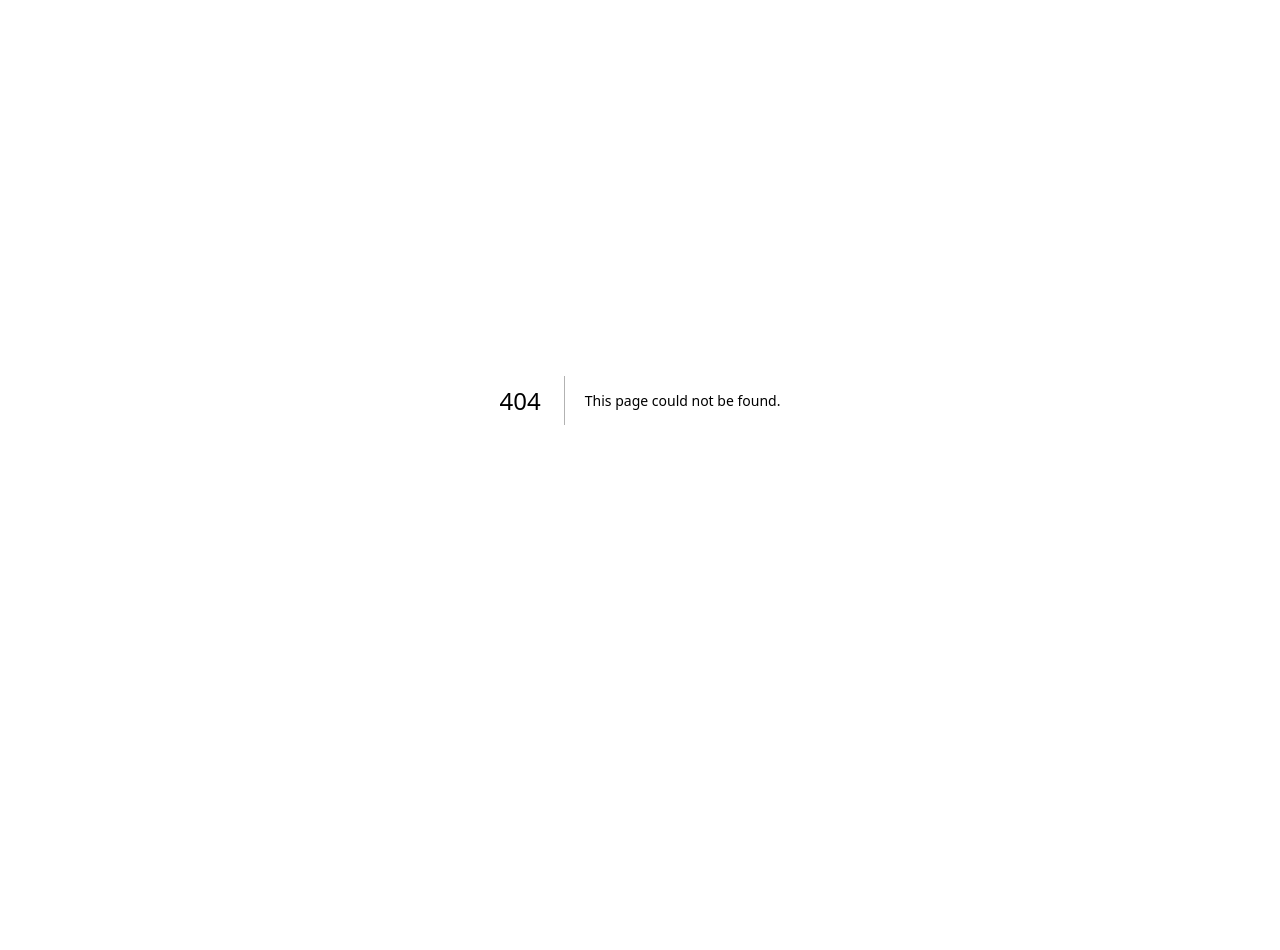
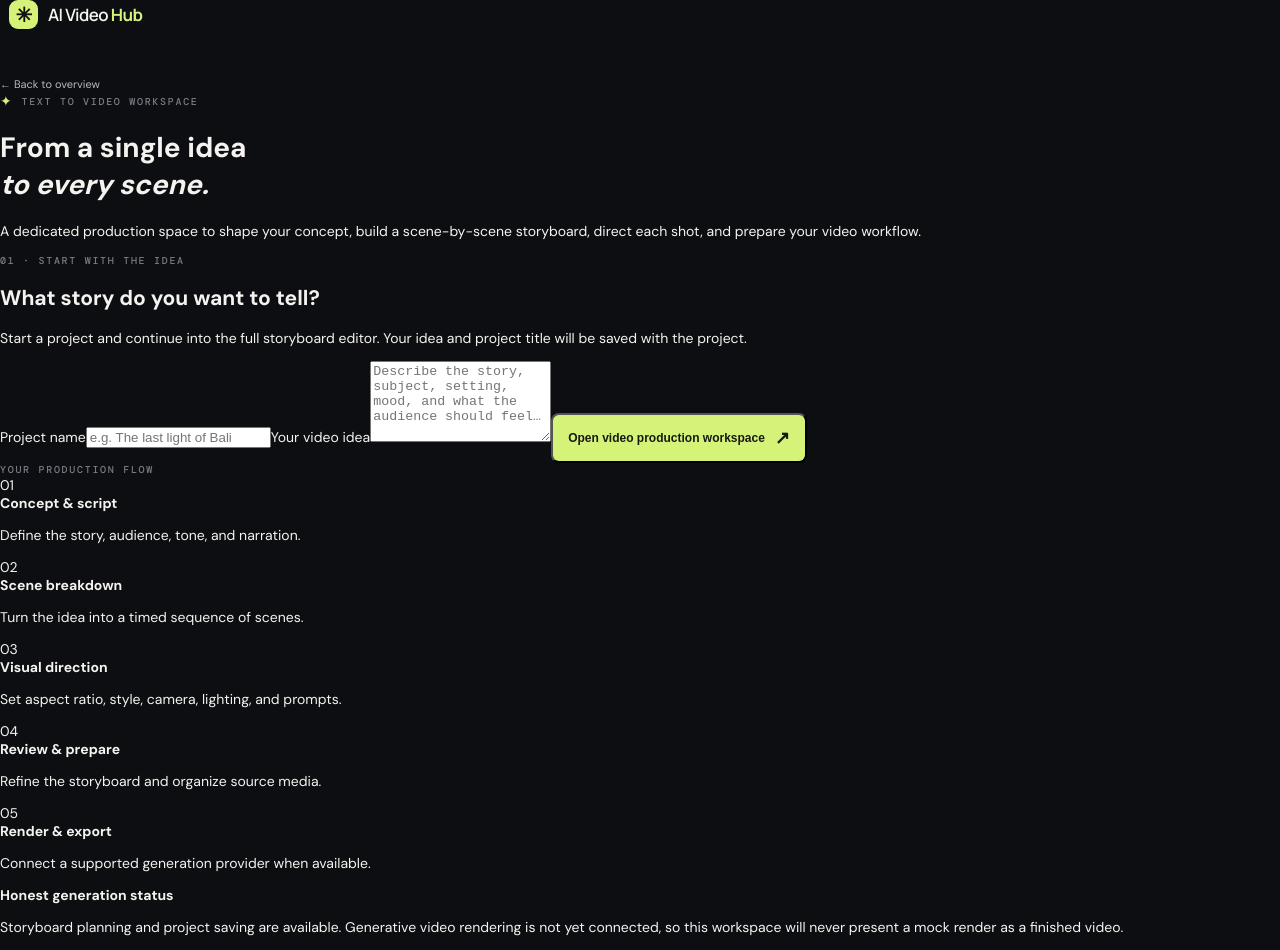
Before and after one commit to akvisomr-eng/AI-Video-Creation-Hub, a Next.js app: page /studio/text-to-video in a window 1280 px wide. Before the commit this address had no page. Before the commit the page ends 800 px from the top, so only its background shows below. Built offline with nearby package versions, Linux system fonts and the light colour scheme.

Commit message:
Add dedicated Text to Video route

```diff
--- /dev/null
+++ b/app/studio/text-to-video/page.tsx
@@ -0,0 +1,5 @@
+import TextToVideoEntry from "@/components/text-to-video-entry";
+
+export default function TextToVideoPage() {
+  return <TextToVideoEntry />;
+}
```
